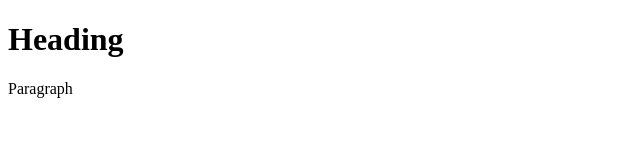
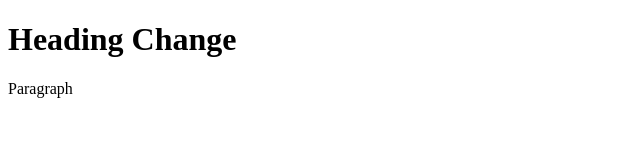
Before and after one commit to andtyldai/andtyldai.github.io, a plain HTML site: page index.html in a window 1280 px wide. Shown: the whole page, without its empty margins (0-640 px from the left). Drawn offline with Linux system fonts and the light colour scheme.

Commit message:
Update index.html

```diff
--- a/index.html
+++ b/index.html
@@ -5,7 +5,7 @@
 </head>
 <body>
 
-<h1>Heading</h1>
+<h1>Heading Change</h1>
 <p>Paragraph</p>
 
 </body>
```
